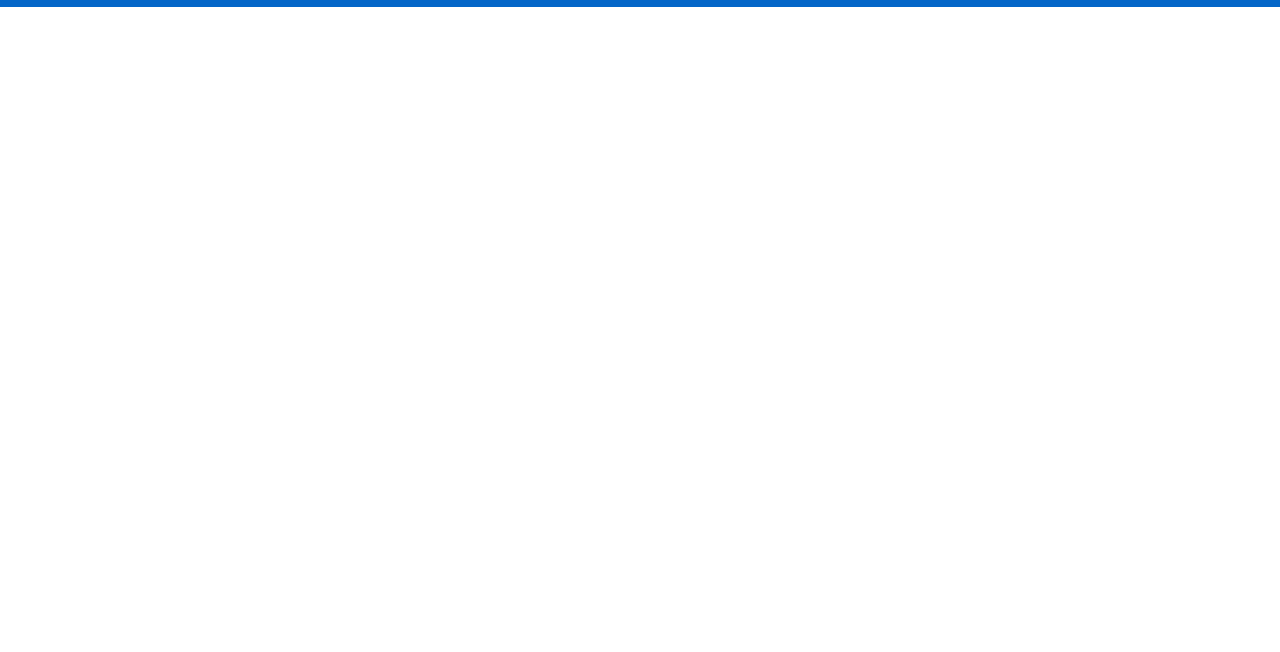
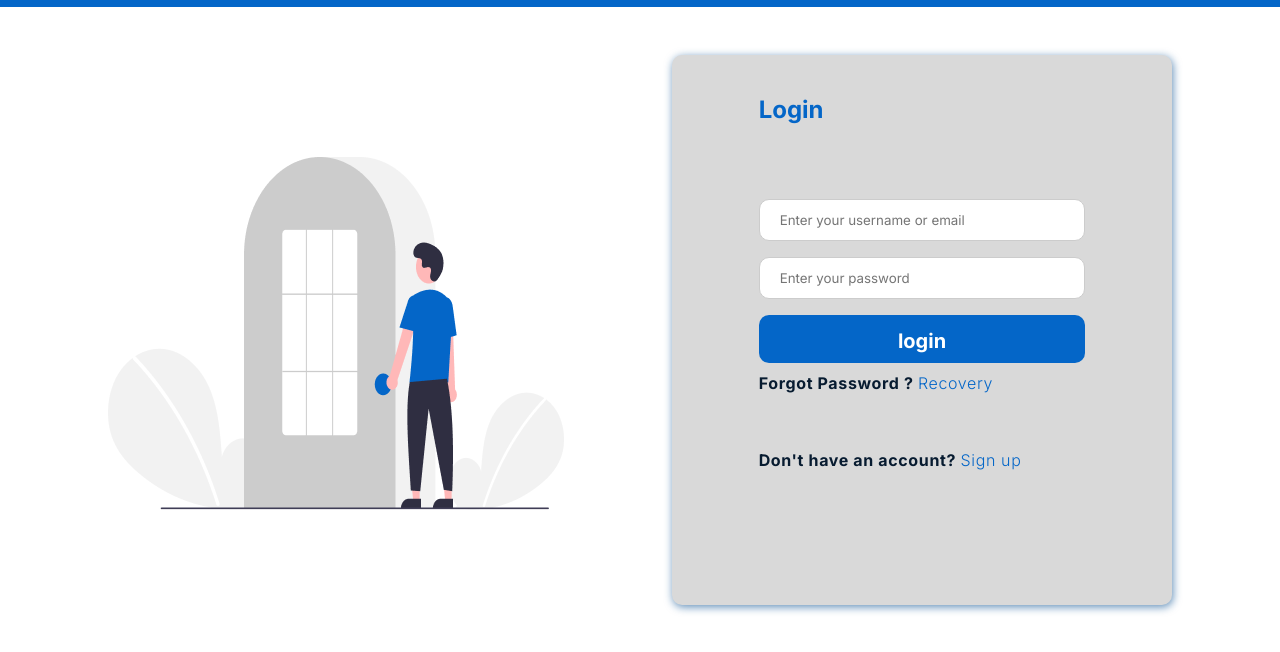
Before and after one commit to AbdulKhaliq59/my-brand-Abdulkhaliq59, a plain HTML site: page pages/login.html in a window 1280 px wide. Shown: the part 44-696 px from the top of the page. Drawn offline with Linux system fonts and the light colour scheme.

Commit message:
new features added

```diff
--- a/Assets/style.css
+++ b/Assets/style.css
@@ -129,3 +129,65 @@ main{
   font-weight: bold;
   margin-left: 7px;
 }
+.main_login{
+  display: flex;
+  justify-content: space-between;
+}
+.login_icon{
+margin-top: 150px;
+margin-left: auto;
+}
+.login_card{
+    background: #D9D9D9;
+    border-radius: 10px;
+    box-shadow: 1px 2px 8px rgba(9, 80, 146, 0.65);
+    height: 550px;
+    margin: 3rem auto 8.1rem auto;
+    width: 500px;
+    display:flex;
+    justify-content:center ;
+}
+.login_form{
+
+
+}
+.login_form_title h1{
+  align-content: center;
+  padding-top: 40px;
+  padding-bottom:67px;
+  color: #0466c8;
+  font-size: 24px;
+  font-weight: bold;
+}
+.login_form input{
+  width: 100%;
+  padding: 12px 20px;
+  margin: 8px 0;
+  display: inline-block;
+  border: 1px solid #ccc;
+  box-sizing: border-box;
+  border-radius: 10px;
+}
+.login_button{
+  background-color: #0466c8;
+  color: white;
+  font-weight: bold;
+  font-size: 20px;
+  padding: 14px 20px;
+  margin: 8px 0;
+  border: none;
+  cursor: pointer;
+  width: 100%;
+  border-radius: 10px;
+  padding-bottom: 10px;
+}
+.possibilities{
+  padding-bottom: none;
+}
+.possibilities_1.possibilities_2{
+  padding-bottom: 9px;
+}
+.possibilities a{
+  color: #0466c8;
+  font-weight: 100;
+}
--- a/pages/login.html
+++ b/pages/login.html
@@ -25,8 +25,24 @@
       </header>
     <!-- =============== Body =============== -->
     <main class="main_login">
-        <div>
+        <div class="login_icon">
+          <img src="../Assets/img/login.png" alt="login icon">
+        </div>
+        <div class="login_card">
+          <form action="" class="login_form">
+            <div class="login_form_title">
+              <h1>Login</h1>
+            </div>
+            <input type="text" placeholder="Enter your username or email"><br>
+            <input type="text" placeholder="Enter your password">
+            <button class="login_button">login</button>
 
+            <div class="possibilities">
+              <p class="possibilities_1">Forgot Password ? <a href=""> Recovery</a></p>
+              <p class="possibilities_2">Don't have an account? <a href="">Sign up</a></p> <br>
+
+            </div>
+          </form>
         </div>
     </main>
 </body>
```
Also changed, not shown: Assets/img/login.png (added).
